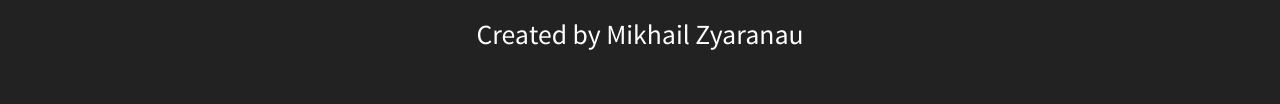
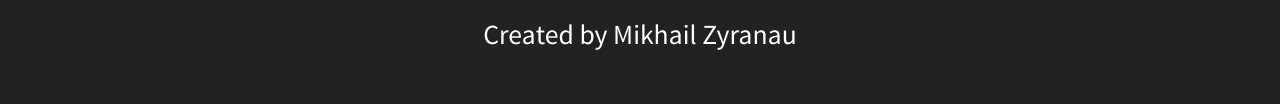
Before and after one commit to zmichgen/presentation, a website: page index.html in a window 1280 px wide. Shown: the part 426-530 px from the top of the page. Drawn offline with Linux system fonts and the light colour scheme.

Commit message:
refactor: edit index.html

```diff
--- a/index.html
+++ b/index.html
@@ -43,7 +43,7 @@
 				<section>
 					<h1>AJAX & Promises</h1>
 					<h3>HTML presentation</h3>
-					<p><small>Created by Mikhail Zyaranau</small></p>
+					<p><small>Created by Mikhail Zyranau</small></p>
 					<p><small>RSSchool. 2018Q3</small></p>
 				</section>
 
```
